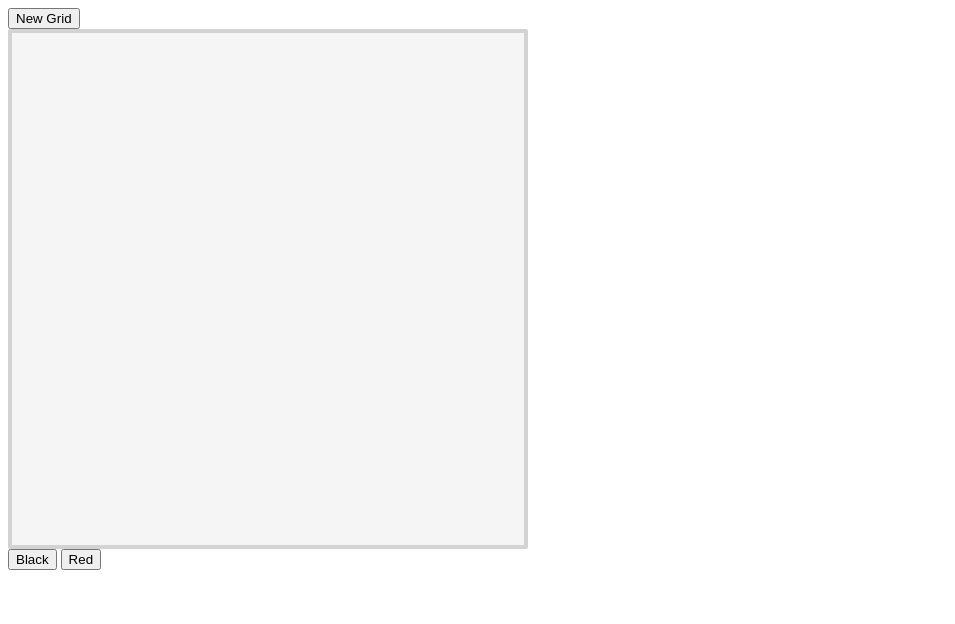
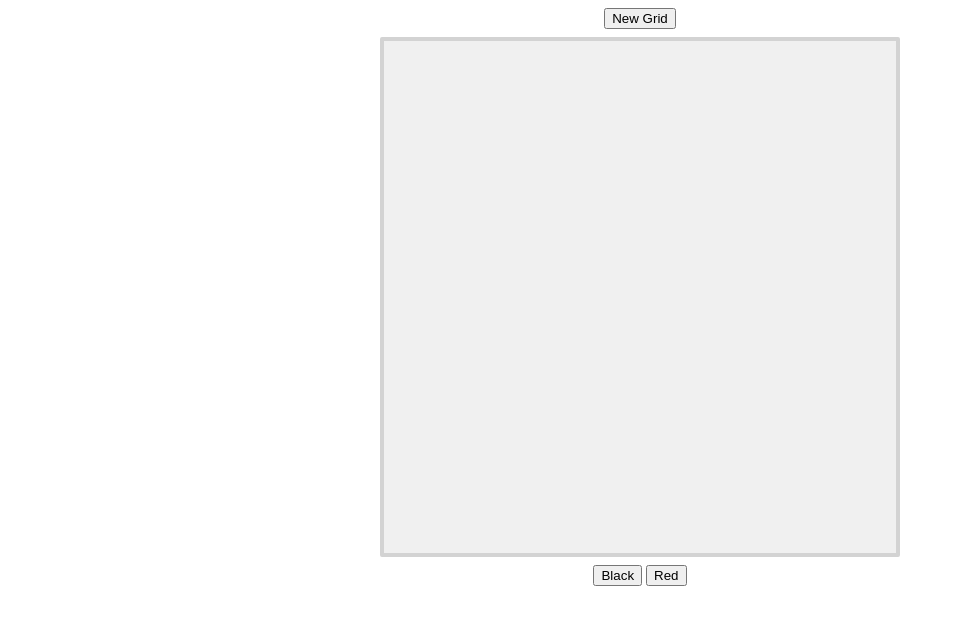
Before and after one commit to NAHammell/etch-a-sketch, a plain HTML site: page index.html in a window 1280 px wide. Shown: the whole page, without its empty margins (0-955 px from the left). Drawn offline with Linux system fonts and the light colour scheme.

Commit message:
Edit styles and alignment

```diff
--- a/index.html
+++ b/index.html
@@ -11,13 +11,15 @@
     <title>Etch-a-Sketch</title>
 </head>
 <body>
-    <button id="grid-gen">New Grid</button>
+    <div id="wrapper">
+        <button id="grid-gen">New Grid</button>
 
-    <div id="sketchpad"></div>
+        <div id="sketchpad"></div>
 
-    <div id="tools">
-        <button id="black">Black</button>
-        <button id="red">Red</button>
+        <div id="tools">
+            <button id="black">Black</button>
+            <button id="red">Red</button>
+        </div>
     </div>
 </body>
 </html>
--- a/script.js
+++ b/script.js
@@ -30,7 +30,7 @@ function clearGrid() {
 }
 
 function newGrid() {
-    gridSize = parseInt(prompt());
+    gridSize = prompt();
     if (gridSize <= 100) {
         clearGrid();
         createGrid(gridSize);
@@ -44,4 +44,4 @@ gridBtn.addEventListener('click', newGrid);
 colorBlack.addEventListener('click', colorset => {color = 'black'});
 colorRed.addEventListener('click', colorset => {color = 'red'});
 
-createGrid(64);
+createGrid(16);
--- a/styles.css
+++ b/styles.css
@@ -1,9 +1,16 @@
+#wrapper {
+    display: flex;
+    flex-direction: column;
+    align-items: center;
+    gap: 8px;
+}
+
 #sketchpad {
     display: flex;
     flex-direction: column;
     width: 512px;
     height: 512px;
-    background-color: rgb(245, 245, 245);
+    background-color: rgb(240, 240, 240);
     border: 4px solid lightgray;
     border-radius: 2px;
 }
```
